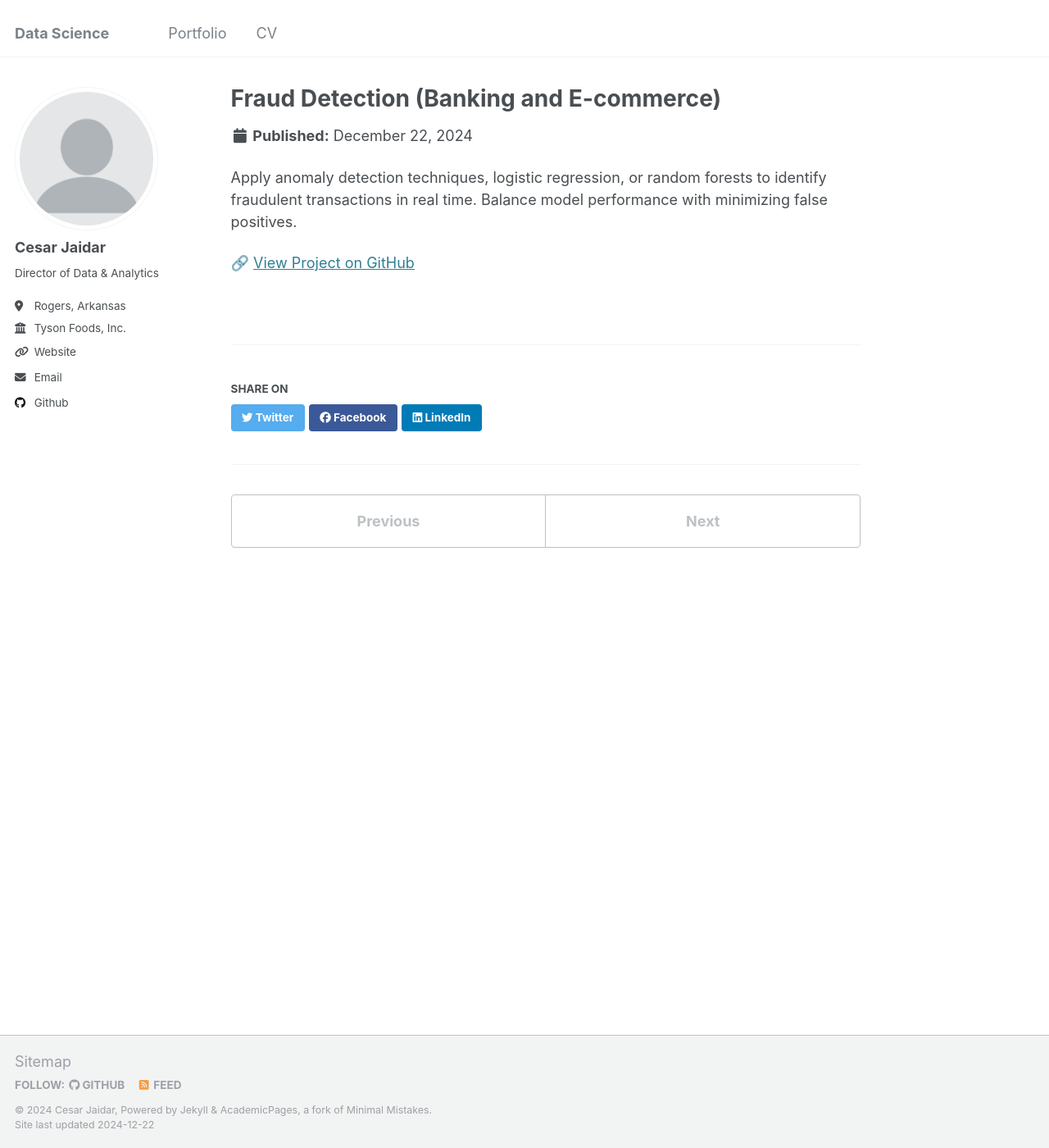
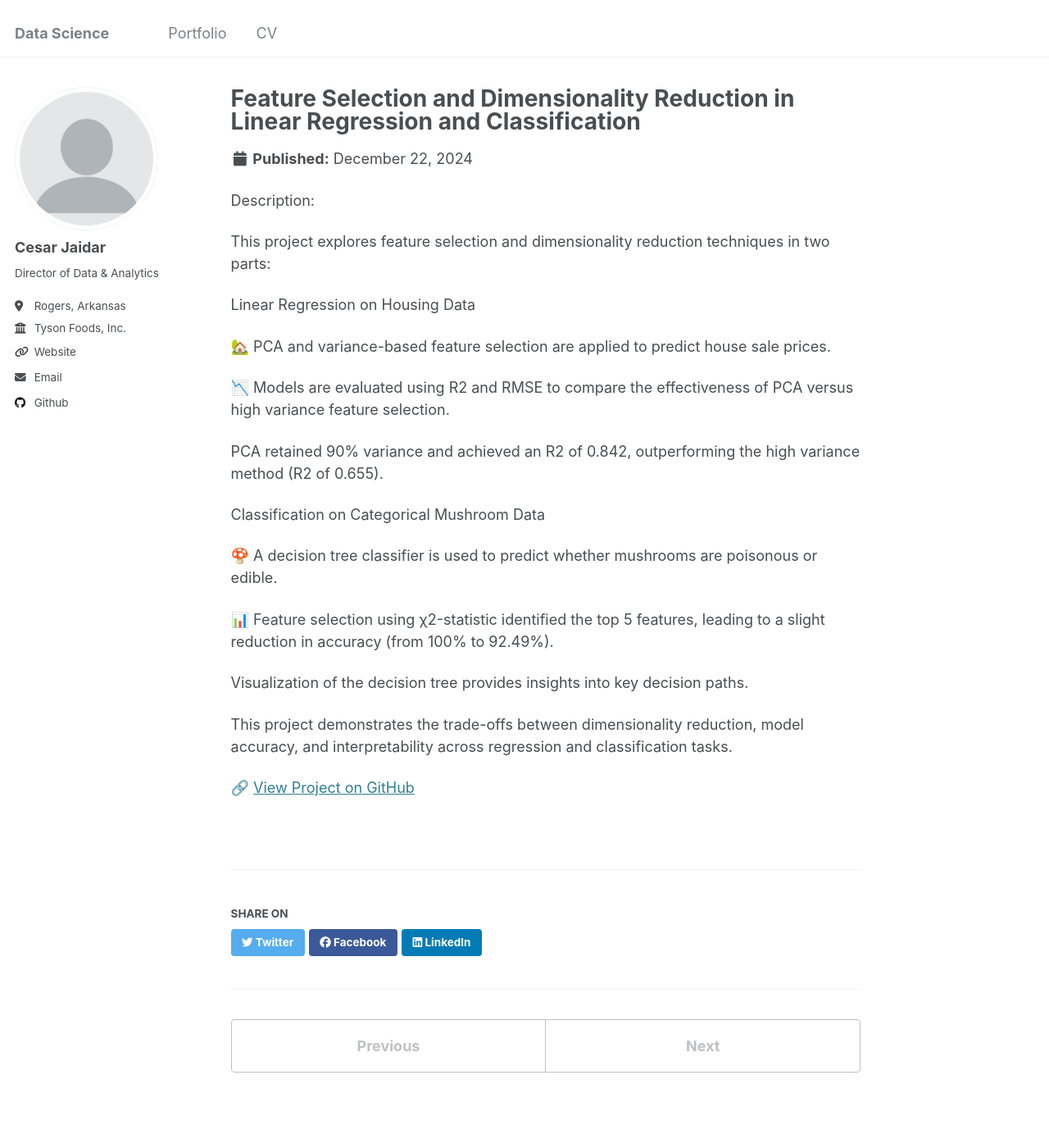
Before and after one commit to cesarjaidar/portfolio, a Jekyll site: the page built from _portfolio/Project 7.md, in a window 1280 px wide and 1400 px high. Shown: the whole window at 82% size. Built offline with Jekyll 4.4.1, drawn with Linux system fonts in a browser that asks for light colours.

Commit message:
Update Project 7.md

```diff
--- a/_portfolio/Project 7.md
+++ b/_portfolio/Project 7.md
@@ -1,10 +1,30 @@
 ---
-title: "Fraud Detection (Banking and E-commerce)"
-excerpt: "Build a fraud detection system using transactional data"
+title: "Feature Selection and Dimensionality Reduction in Linear Regression and Classification"
+excerpt: "Dimensionality reduction techniques such as PCA, variance thresholding, and feature selection are applied to housing price prediction and mushroom classification datasets to improve model efficiency and interpretability."
 collection: portfolio
 ---
 
-Apply anomaly detection techniques, logistic regression, or random forests to identify fraudulent transactions in real time. Balance model performance with minimizing false positives.
+Description:
+
+This project explores feature selection and dimensionality reduction techniques in two parts:
+
+Linear Regression on Housing Data
+
+🏡 PCA and variance-based feature selection are applied to predict house sale prices.
+
+📉 Models are evaluated using R2 and RMSE to compare the effectiveness of PCA versus high variance feature selection.
+
+PCA retained 90% variance and achieved an R2 of 0.842, outperforming the high variance method (R2 of 0.655).
+
+Classification on Categorical Mushroom Data
+
+🍄 A decision tree classifier is used to predict whether mushrooms are poisonous or edible.
+
+📊 Feature selection using χ2-statistic identified the top 5 features, leading to a slight reduction in accuracy (from 100% to 92.49%).
+
+Visualization of the decision tree provides insights into key decision paths.
+
+This project demonstrates the trade-offs between dimensionality reduction, model accuracy, and interpretability across regression and classification tasks.
 
 
-🔗 [View Project on GitHub](https://github.com/cesarjaidar/portfolio/blob/master/files/Generating%20Images%20with%20Stability%20AI.py)
+🔗 [View Project on GitHub](https://github.com/cesarjaidar/portfolio/blob/master/files/Feature%20Selection%20and%20Dimensionality%20Reduction.py)
```
